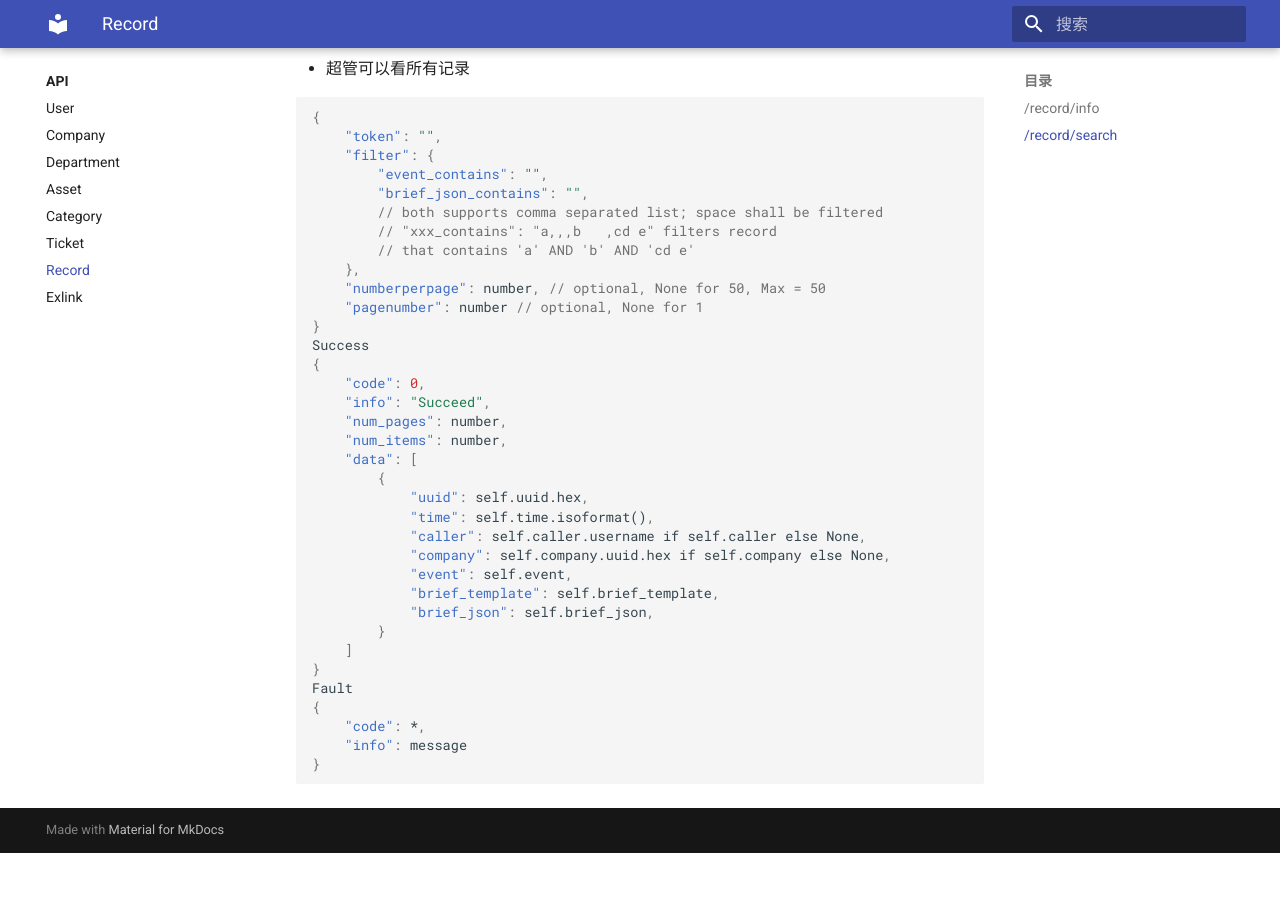
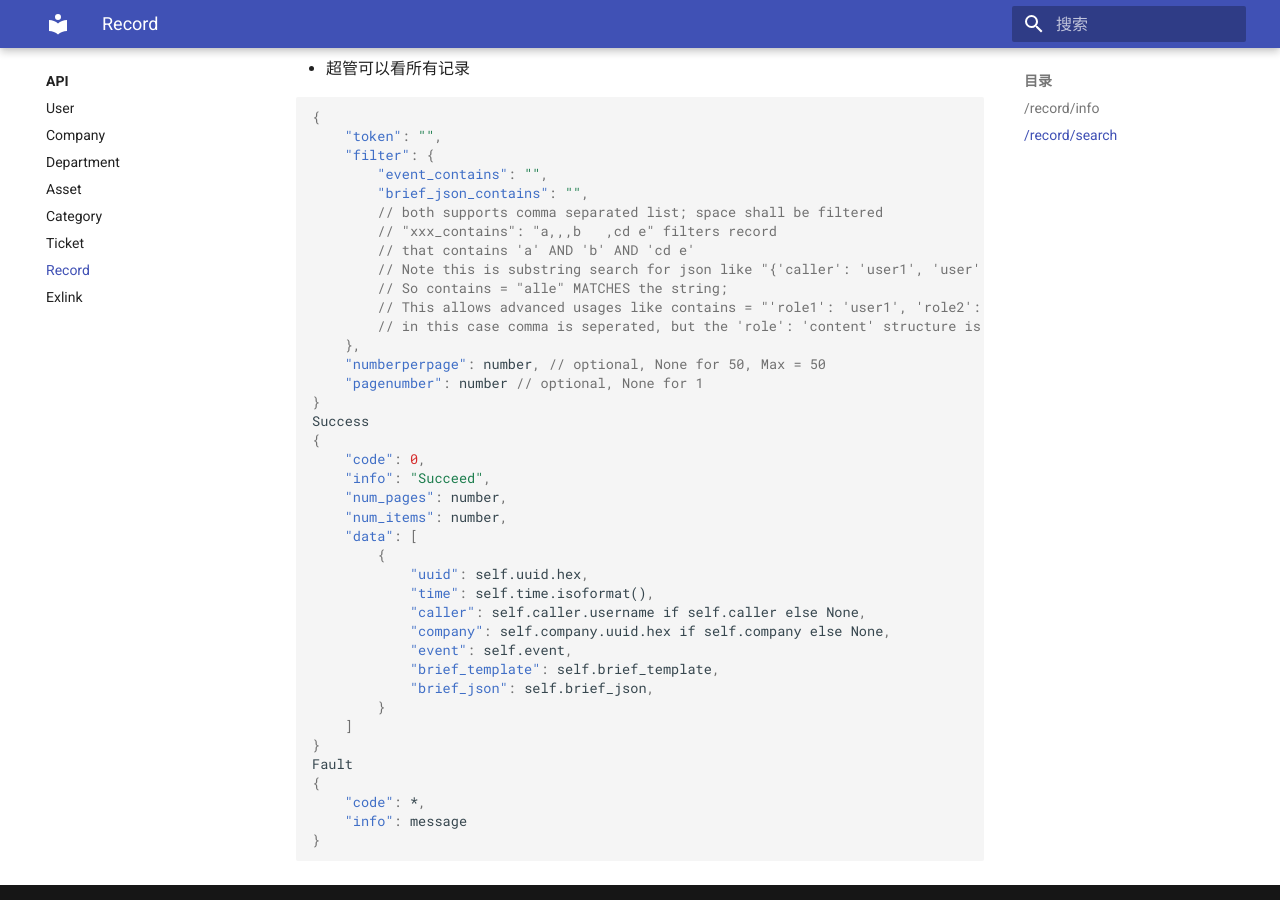
Before and after one commit to kuritas/asseta-docs, an MkDocs documentation site: the page built from docs/API/record.md, in a window 1280 px wide and 900 px high, scrolled down 1383 px. Built offline with MkDocs 1.6.1 and Material for MkDocs 9.7.7, drawn with Linux system fonts in a browser that asks for light colours; before the commit the page ends 2236 px from its top, so only the background shows below that.

Commit message:
add: more about record/search

```diff
--- a/docs/API/record.md
+++ b/docs/API/record.md
@@ -65,6 +65,10 @@ Fault
         // both supports comma separated list; space shall be filtered
         // "xxx_contains": "a,,,b   ,cd e" filters record
         // that contains 'a' AND 'b' AND 'cd e'
+        // Note this is substring search for json like "{'caller': 'user1', 'user': 'alex'}"
+        // So contains = "alle" MATCHES the string;
+        // This allows advanced usages like contains = "'role1': 'user1', 'role2': 'user2'"
+        // in this case comma is seperated, but the 'role': 'content' structure is preserved
 	},
 	"numberperpage": number, // optional, None for 50, Max = 50
 	"pagenumber": number // optional, None for 1
```
